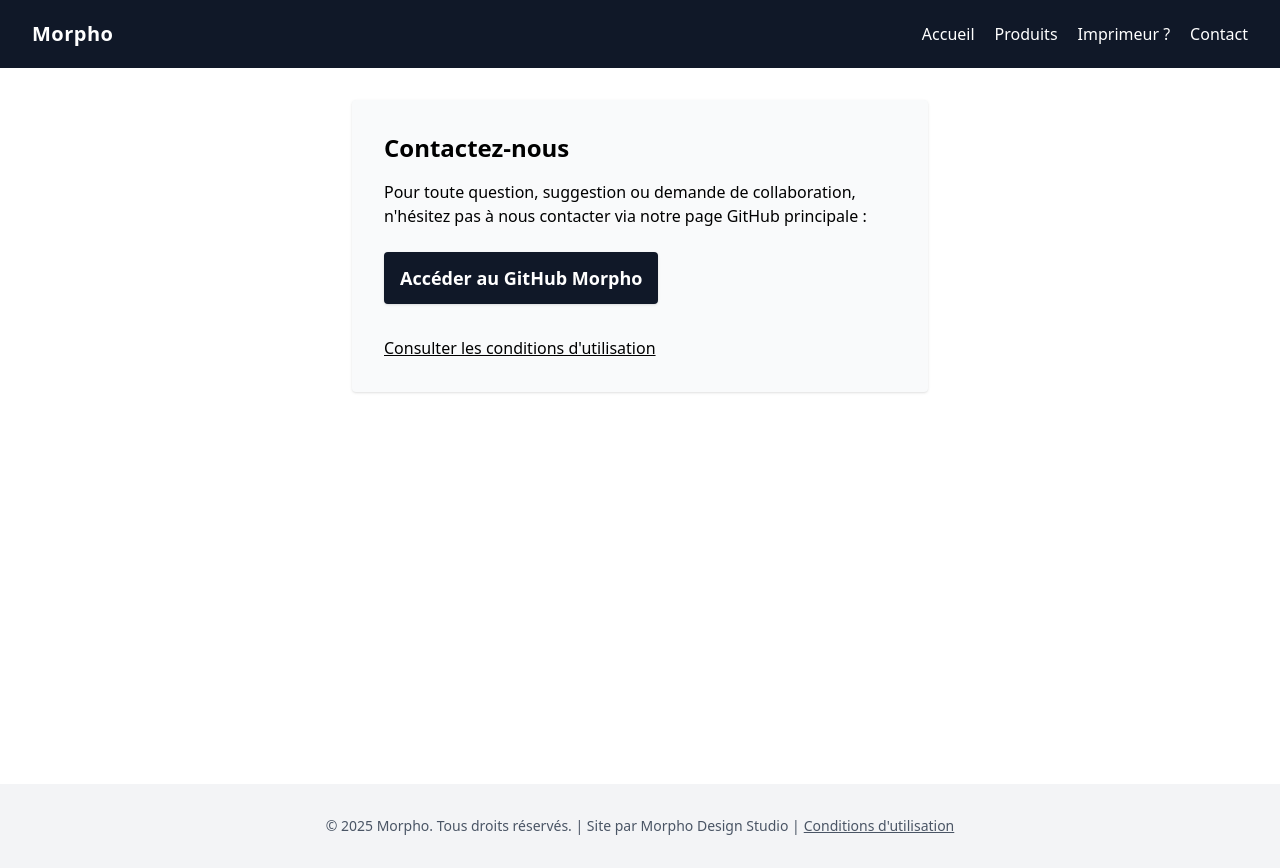
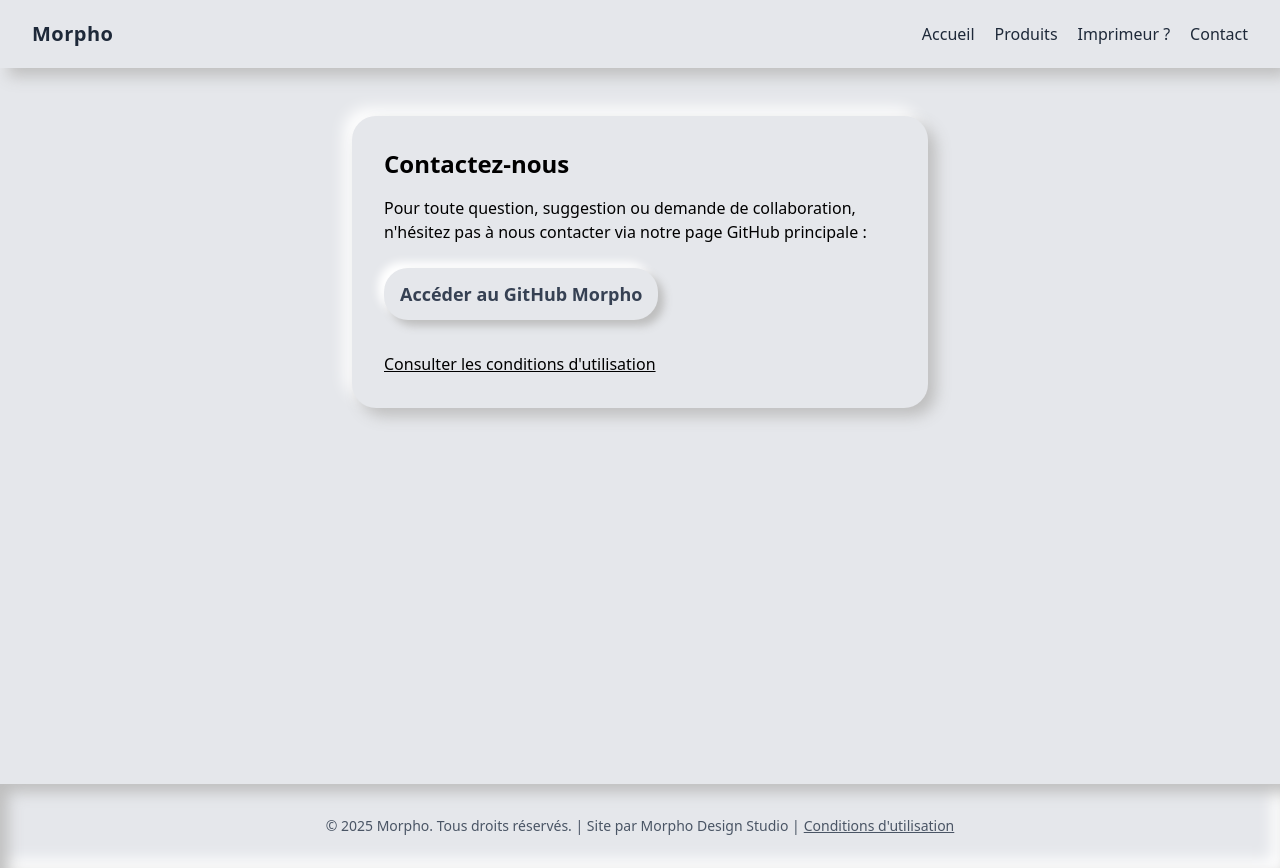
Before and after one commit to LeaRiglet/Morpho, a React (Vite) app: page /Morpho/contact in a window 1280 px wide. Built offline with nearby package versions, Linux system fonts and the light colour scheme.

Commit message:
Apply neumorphism design

```diff
--- a/src/components/Footer.jsx
+++ b/src/components/Footer.jsx
@@ -2,7 +2,7 @@ import { Link } from 'react-router-dom';
 
 function Footer() {
   return (
-    <footer className="bg-gray-100 text-center py-8 text-gray-600 text-sm mt-auto w-full">
+    <footer className="bg-gray-200 text-center py-8 text-gray-600 text-sm mt-auto w-full shadow-inner-neumorphism">
       © 2025 Morpho. Tous droits réservés. | Site par Morpho Design Studio |
       <Link className="ml-1 underline" to="/tos">Conditions d'utilisation</Link>
     </footer>
--- a/src/components/Navbar.jsx
+++ b/src/components/Navbar.jsx
@@ -2,7 +2,7 @@ import { Link } from 'react-router-dom';
 
 function Navbar() {
   return (
-<header className="sticky top-0 z-50 bg-gray-900 text-white px-8 py-5 flex justify-between items-center">
+    <header className="sticky top-0 z-50 bg-gray-200 text-gray-800 px-8 py-5 flex justify-between items-center shadow-neumorphism">
       <h1 className="text-xl tracking-wide font-semibold">
         <Link to="/" className="text-inherit no-underline">
           Morpho
--- a/src/components/ROIChart.jsx
+++ b/src/components/ROIChart.jsx
@@ -112,7 +112,7 @@ export default function ROIChart() {
   return (
     <div
       ref={containerRef}
-      className="w-full max-w-[1000px] mx-auto h-[400px]"
+      className="w-full max-w-[1000px] mx-auto h-[400px] bg-gray-200 rounded-3xl shadow-neumorphism p-4"
     >
       {visible && (
         <Line data={data} options={options} height={400} width={1000} />
--- a/src/index.css
+++ b/src/index.css
@@ -1,4 +1,8 @@
 @import 'tailwindcss';
+
+body {
+  background-color: #e5e7eb; /* Tailwind gray-200 */
+}
 
 /* Neumorphism styles */
 
--- a/src/pages/Contact.jsx
+++ b/src/pages/Contact.jsx
@@ -5,7 +5,7 @@ const GITHUB_URL = "https://github.com/LeaRiglet/Morpho";
 
 export default function Contact() {
   return (
-    <div className="max-w-xl mx-auto my-8 p-8 bg-gray-50 rounded shadow">
+    <div className="max-w-xl mx-auto my-12 p-8 bg-gray-200 rounded-3xl shadow-neumorphism">
       <h2 className="text-2xl font-bold mb-4">Contactez-nous</h2>
       <p>
         Pour toute question, suggestion ou demande de collaboration, n'hésitez pas à nous contacter via notre page GitHub principale :
@@ -14,7 +14,7 @@ export default function Contact() {
         href={GITHUB_URL}
         target="_blank"
         rel="noopener noreferrer"
-        className="inline-block mt-6 px-4 py-3 bg-gray-900 text-white rounded font-bold text-lg shadow"
+        className="inline-block mt-6 px-4 py-3 bg-gray-200 text-gray-700 rounded-3xl font-bold text-lg shadow-neumorphism-btn hover:shadow-neumorphism-btn-hover"
       >
         Accéder au GitHub Morpho
       </a>
--- a/src/pages/Home.jsx
+++ b/src/pages/Home.jsx
@@ -17,43 +17,43 @@ function triggerConfetti(event) {
 function Home() {
   return (
     <>
-      <div className="bg-gradient-to-br from-blue-100 to-blue-50 py-16 text-center">
+      <div className="bg-gray-200 rounded-3xl shadow-neumorphism py-16 text-center mx-4 mt-6">
         <h2 className="text-4xl font-bold mb-2">Impression 3D créative &amp; sur mesure</h2>
         <p className="text-lg text-gray-600">Commandez des objets uniques et personnalisés, imprimés localement.</p>
       </div>
 
       <section className="py-10 max-w-6xl mx-auto" id="produits">
         <div className="grid gap-6 grid-cols-1 sm:grid-cols-2 md:grid-cols-3">
-          <div className="rounded-xl shadow-md overflow-hidden bg-gray-50 flex flex-col">
+          <div className="rounded-3xl shadow-neumorphism overflow-hidden bg-gray-200 flex flex-col">
             <div className="aspect-square w-full overflow-hidden">
               <img src="/Morpho/3d_printed_phone_support.png" alt="Support de téléphone" className="object-cover w-full h-full" />
             </div>
             <div className="p-4 flex flex-col flex-1">
               <h3 className="text-lg font-semibold mb-2">Support de téléphone</h3>
               <p className="mb-4 text-gray-600">12€</p>
-              <button onClick={triggerConfetti} className="mt-auto px-4 py-2 rounded bg-gray-800 text-white font-semibold hover:bg-black">Ajouter au panier</button>
+              <button onClick={triggerConfetti} className="mt-auto px-4 py-2 rounded-3xl bg-gray-200 text-gray-700 font-semibold shadow-neumorphism-btn hover:shadow-neumorphism-btn-hover">Ajouter au panier</button>
             </div>
           </div>
 
-          <div className="rounded-xl shadow-md overflow-hidden bg-gray-50 flex flex-col">
+          <div className="rounded-3xl shadow-neumorphism overflow-hidden bg-gray-200 flex flex-col">
             <div className="aspect-square w-full overflow-hidden">
               <img src="/Morpho/3d_printed_lockbox.png" alt="Boîte à bijoux" className="object-cover w-full h-full" />
             </div>
             <div className="p-4 flex flex-col flex-1">
               <h3 className="text-lg font-semibold mb-2">Boîte à bijoux</h3>
               <p className="mb-4 text-gray-600">18€</p>
-              <button onClick={triggerConfetti} className="mt-auto px-4 py-2 rounded bg-gray-800 text-white font-semibold hover:bg-black">Ajouter au panier</button>
+              <button onClick={triggerConfetti} className="mt-auto px-4 py-2 rounded-3xl bg-gray-200 text-gray-700 font-semibold shadow-neumorphism-btn hover:shadow-neumorphism-btn-hover">Ajouter au panier</button>
             </div>
           </div>
 
-          <div className="rounded-xl shadow-md overflow-hidden bg-gray-50 flex flex-col">
+          <div className="rounded-3xl shadow-neumorphism overflow-hidden bg-gray-200 flex flex-col">
             <div className="aspect-square w-full overflow-hidden">
               <img src="/Morpho/3d_printed_key_ring.png" alt="Porte-clés personnalisable" className="object-cover w-full h-full" />
             </div>
             <div className="p-4 flex flex-col flex-1">
               <h3 className="text-lg font-semibold mb-2">Porte-clés personnalisable</h3>
               <p className="mb-4 text-gray-600">5€</p>
-              <button onClick={triggerConfetti} className="mt-auto px-4 py-2 rounded bg-gray-800 text-white font-semibold hover:bg-black">Ajouter au panier</button>
+              <button onClick={triggerConfetti} className="mt-auto px-4 py-2 rounded-3xl bg-gray-200 text-gray-700 font-semibold shadow-neumorphism-btn hover:shadow-neumorphism-btn-hover">Ajouter au panier</button>
             </div>
           </div>
         </div>
--- a/src/pages/Products.jsx
+++ b/src/pages/Products.jsx
@@ -29,7 +29,7 @@ const products = [
 
 function Products() {
   return (
-    <main className="max-w-5xl mx-auto mt-10 p-6 rounded-lg">
+    <main className="max-w-5xl mx-auto mt-10 p-6">
       <h2 className="text-3xl font-bold mb-2 text-center text-indigo-900">Nos Produits</h2>
       <p className="text-center text-gray-600 mb-10">
         Découvrez notre sélection d’objets imprimés en 3D, conçus pour allier utilité et originalité.
@@ -37,10 +37,10 @@ function Products() {
       <div className="grid gap-8 grid-cols-1 sm:grid-cols-2 md:grid-cols-3">
         {products.map((product, idx) => (
           <div
-            className="bg-white rounded-xl shadow-md p-6 flex flex-col items-center border transition-transform hover:-translate-y-1 hover:shadow-lg"
+            className="bg-gray-200 rounded-3xl shadow-neumorphism p-6 flex flex-col items-center transition-transform hover:-translate-y-1"
             key={idx}
           >
-            <img src={product.image} alt={product.title} className="w-32 h-32 object-contain mb-4 rounded-lg bg-gray-100 shadow" />
+            <img src={product.image} alt={product.title} className="w-32 h-32 object-contain mb-4 rounded-lg bg-gray-200 shadow-neumorphism-inner" />
             <h3 className="text-lg font-semibold mb-1 text-center">{product.title}</h3>
             <p className="text-gray-600 text-center mb-2">{product.description}</p>
             <div className="font-bold text-blue-600">{product.price}</div>
--- a/src/pages/Terms.jsx
+++ b/src/pages/Terms.jsx
@@ -2,7 +2,7 @@ import React from "react";
 
 export default function Terms() {
   return (
-    <div className="container mx-auto max-w-3xl p-8">
+    <div className="container mx-auto max-w-3xl p-8 bg-gray-200 rounded-3xl shadow-neumorphism">
       <h1 className="text-2xl font-bold mb-4">Conditions d'utilisation</h1>
       <p>
         Ce site est un projet personnel réalisé à titre expérimental et n’a aucune vocation commerciale. Il ne génère aucun revenu et n’est pas destiné à un usage professionnel.
```
